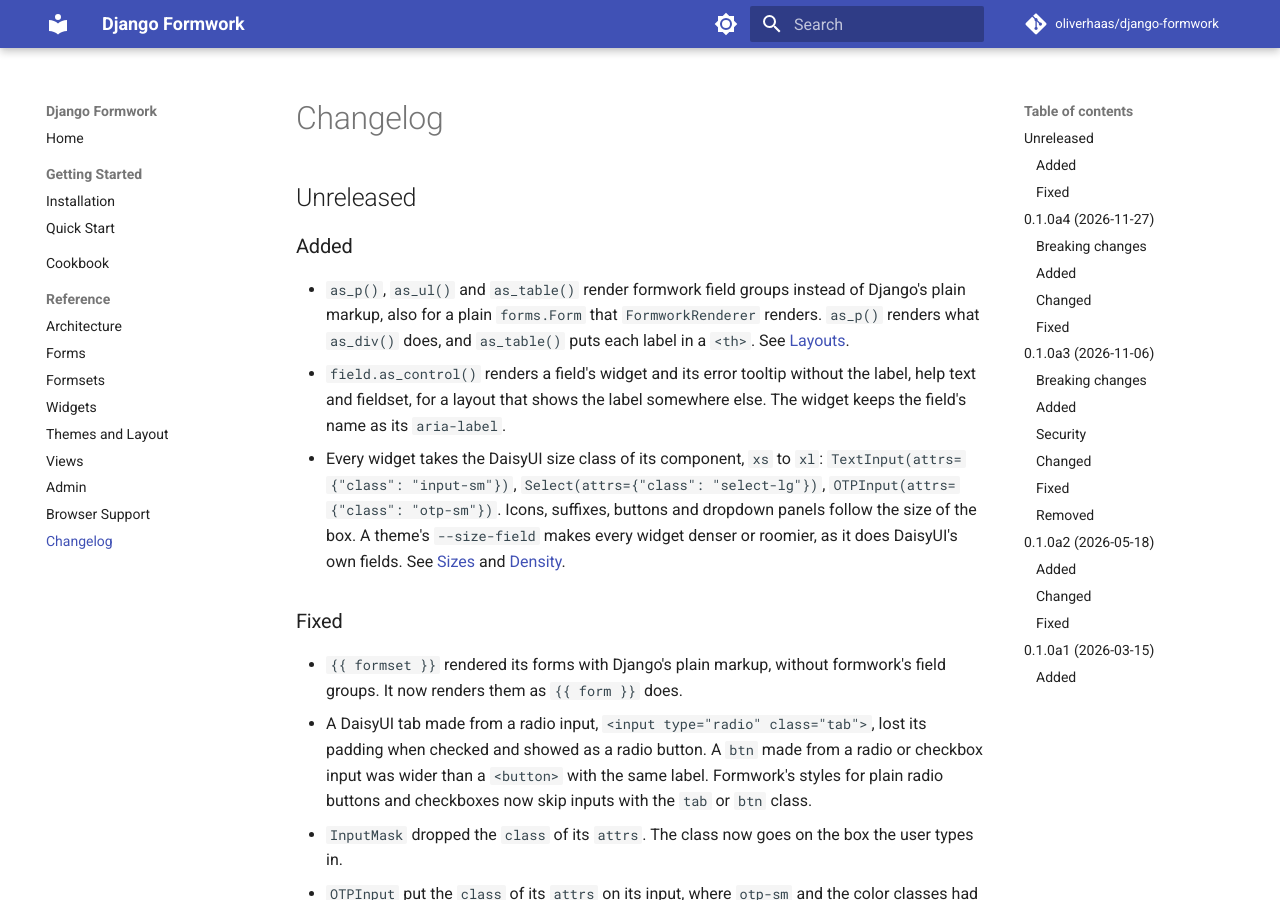
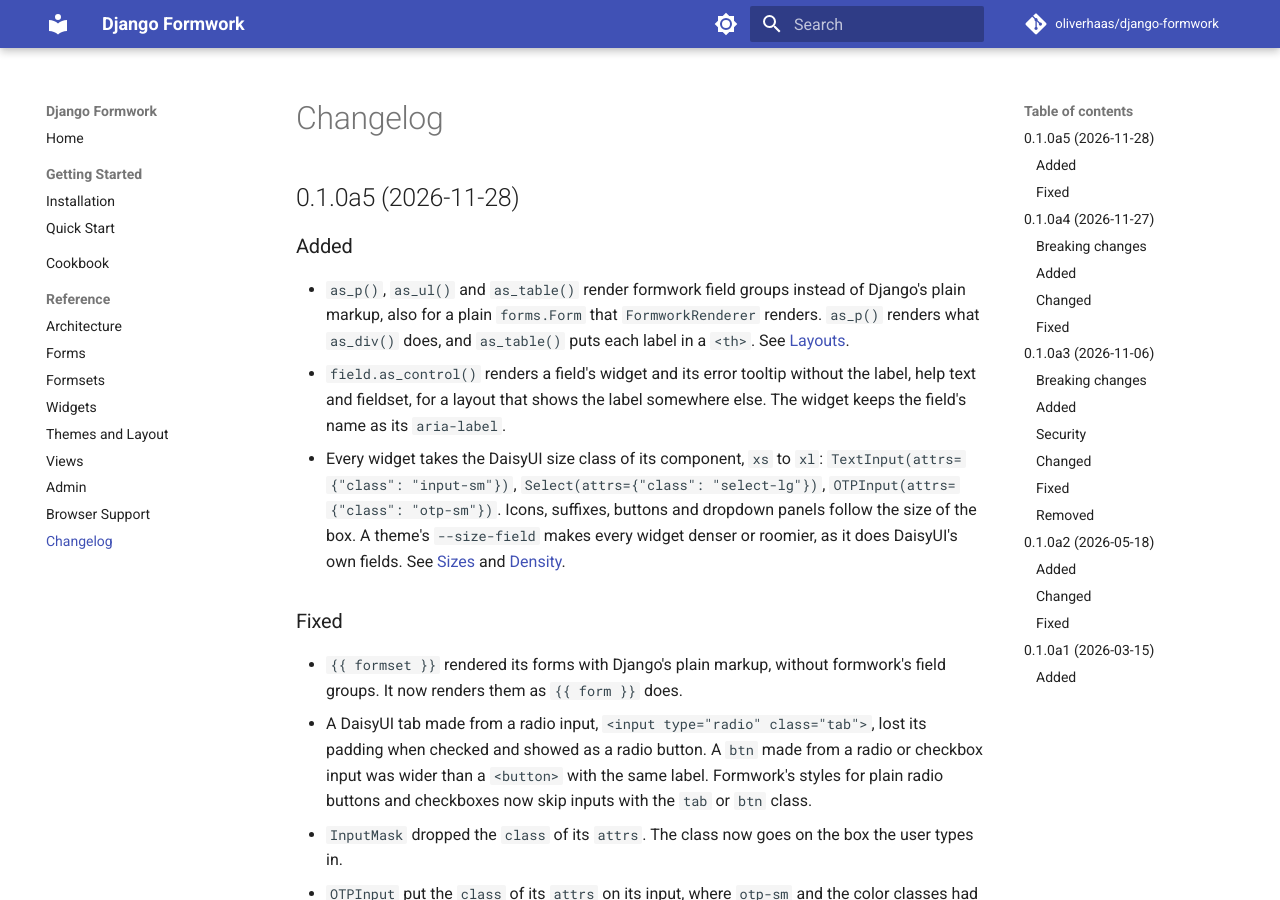
Before and after one commit to oliverhaas/django-formwork, an MkDocs documentation site: the page built from docs/reference/changelog.md, in a window 1280 px wide and 900 px high. Built offline with MkDocs 1.6.1 and Material for MkDocs 9.7.7, drawn with Linux system fonts in a browser that asks for light colours; comment, search, counter and statistics services are not loaded; the version menu is left out.

Commit message:
chore: release 0.1.0a5

```diff
--- a/django_formwork/admin/static/formwork_admin/admin.css
+++ b/django_formwork/admin/static/formwork_admin/admin.css
@@ -14,7 +14,7 @@
 /* The version these templates come from. A system check warns while the compiled CSS
    carries another one, as it then lacks the classes the templates added since. */
 :root {
-  --formwork-admin-css: "0.1.0a4";
+  --formwork-admin-css: "0.1.0a5";
 }
 
 @source "../../";
--- a/docs/reference/changelog.md
+++ b/docs/reference/changelog.md
@@ -1,6 +1,6 @@
 # Changelog
 
-## Unreleased
+## 0.1.0a5 (2026-11-28)
 
 ### Added
 
--- a/pyproject.toml
+++ b/pyproject.toml
@@ -1,6 +1,6 @@
 [project]
 name = "django-formwork"
-version = "0.1.0a4"
+version = "0.1.0a5"
 description = "An opinionated UI framework for Django, built on Django forms"
 readme = "README.md"
 license = "BSD-3-Clause"
```
Also changed, not shown: 2 other files.
